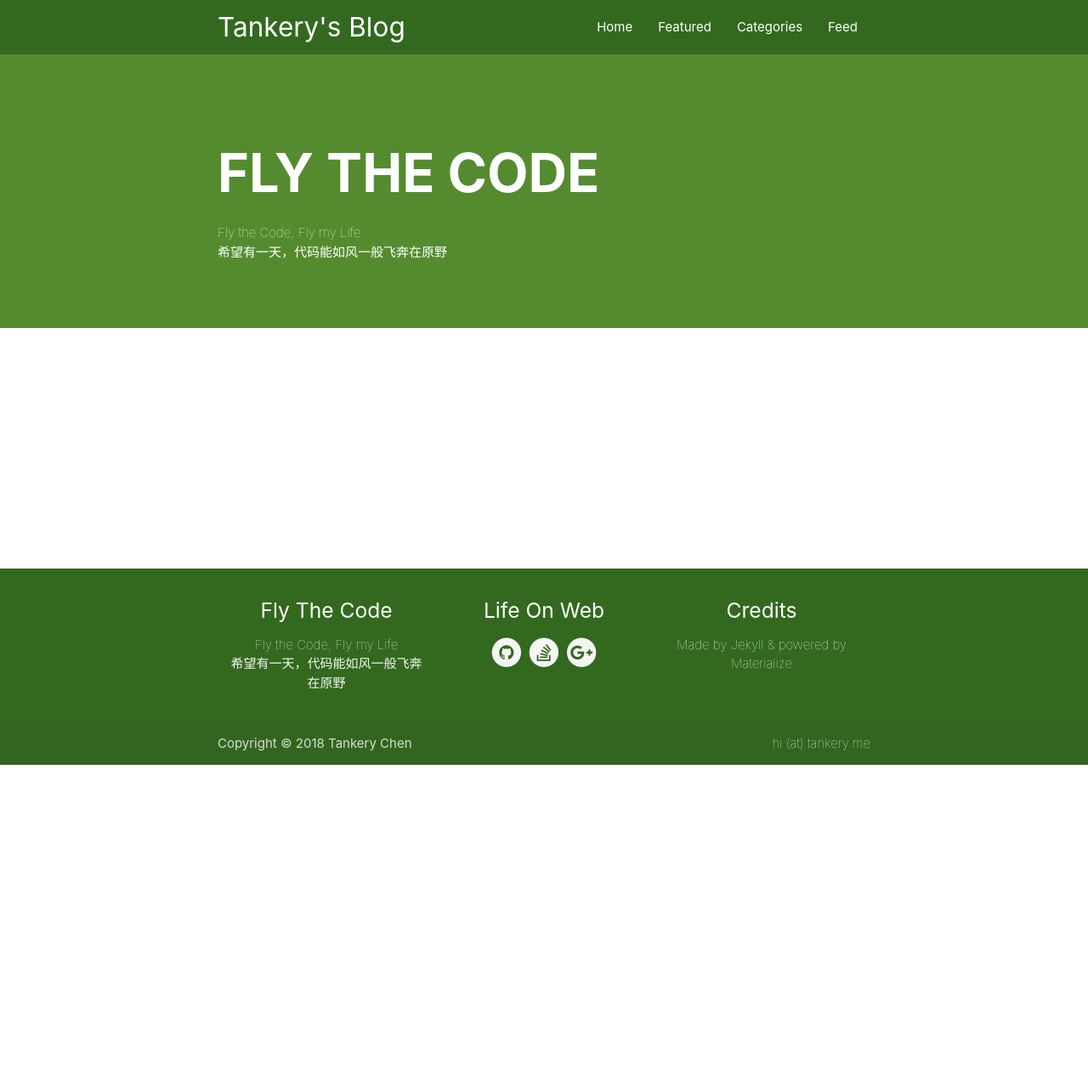
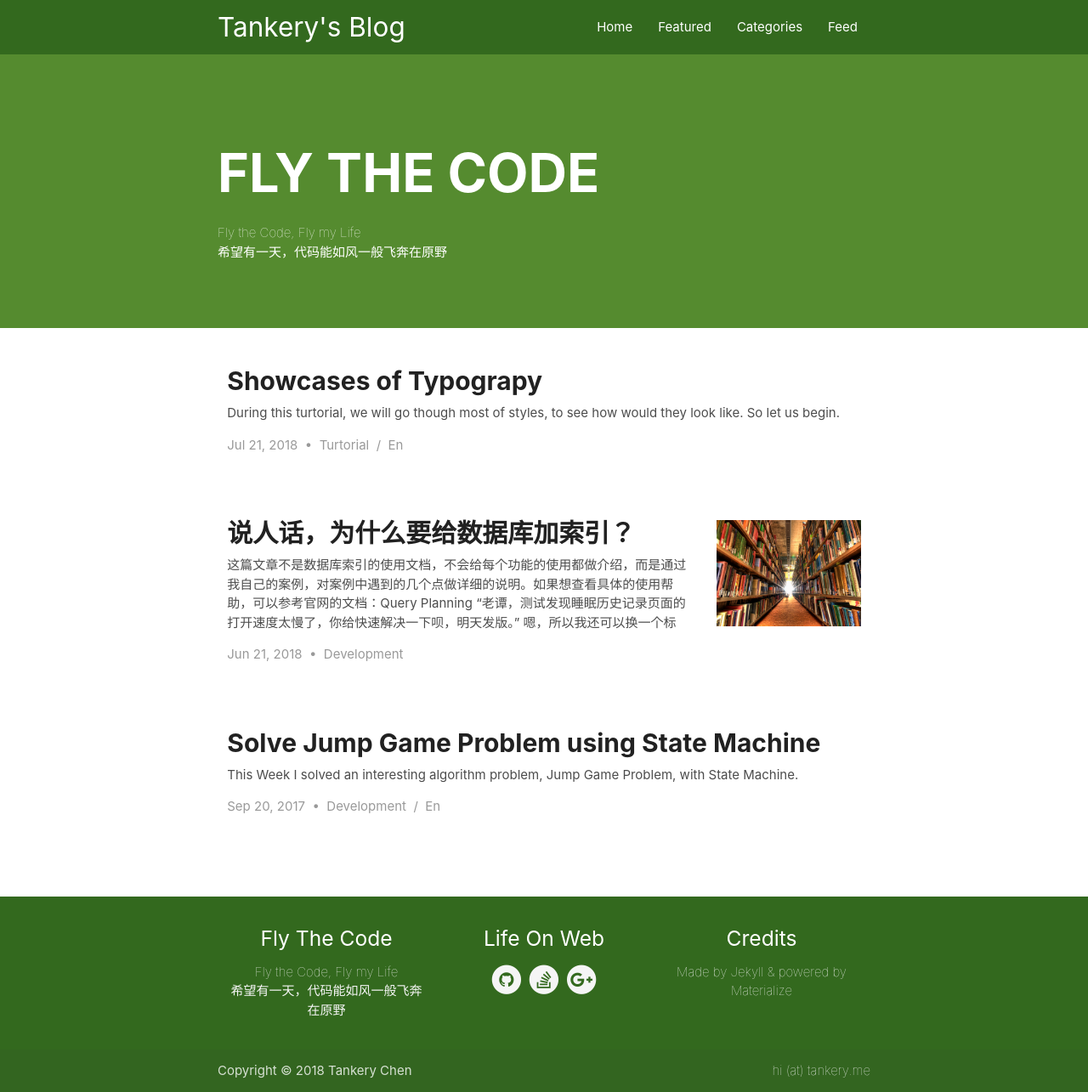
Before and after one commit to tankery/fly-the-code, a Jekyll site: the page built from index.html, in a window 1280 px wide. Shown: the whole page at 85% size. Built offline with Jekyll 4.4.1, drawn with Linux system fonts in a browser that asks for light colours; the list of posts is cut into pages by our own code; before the commit the page ends 900 px from its top, so only the background shows below that; some of the changed lines change nothing that is shown.

Commit message:
Improve post styles, add a post to showcase styles.

````diff
--- /dev/null
+++ b/_posts/2017-09-20-jump-game-problem.md
@@ -0,0 +1,83 @@
+---
+layout: post
+title: Solve Jump Game Problem using State Machine
+description: "An O(n) and constant space solution for Jump Game Problem with State Machine"
+categories:
+  - development
+  - en
+tags:
+  - Jump Game Problem
+  - Algorithm
+  - State Machine
+comments: true
+mathjax: null
+featured: true
+published: true
+---
+
+This Week I solved an interesting algorithm problem, [Jump Game Problem](https://leetcode.com/problems/jump-game/description/), with State Machine.
+
+<!-- more -->
+
+The problem is here:
+
+> Given an array of non-negative integers, you are initially positioned at the first index of the array.
+>
+> Each element in the array represents your maximum jump length at that position.
+>
+> Determine if you are able to reach the last index.
+>
+> For example:
+> A = `[2,3,1,1,4]`, return `true`.
+>
+> A = `[3,2,1,0,4]`, return `false`.
+
+I've seen some solutions also come with an **O(n)** and constant space performance, but the solution is not easy to understood, and hard to reuse to other problem, but **State Machine** is a really strong and flexible way to solve limited state (like true/false state) problem.
+
+For this problem, we know that the target is find a way to jump to last index, so we can have a instinct that this problem can be solve by inverse iteration. So let's have a try in this way.
+
+First, the last index can be skip, as it already the last index, so the state always **true** no mater what.
+
+Then we come to the 2nd number, we need to jump to last index, that's next index for this case, so this number should be 1 or above to jump to next. So if this number is > 0, state keep to **true**, or = 0, state transit to **false**.
+
+For 3rd number, if 2nd number state is **true**, we only need to jump to next index. But if 2nd number state is **false**, we need to jump across 2nd, so this number needs to be > 1 to jump direct to the end.
+
+And we can take more round to iterate all numbers.
+
+Here is a diagram shows the state transition when iterating:
+
+![Jump Game State]({{site.baseurl}}/assets/img/post/jump-game-problem/jump-game-state.png)
+
+In this diagram, we can find the simple pattern of state transition:
+
+1. When current state is **true**, next state can be **true** if > 0, else transit to **false**.
+2. When current state is **false**, next state transit to **true** only if the number is larger than count of continuous **false**s, else, state keep in **false**.
+
+So we can write code now:
+
+``` java
+public boolean canJump(int[] nums) {
+    boolean stateCanJump = true;
+    int falseCount = 0;
+    for (int i = 1; i < nums.length; i++) {
+        int pos = nums.length - i - 1;
+        int value = nums[pos];
+        if (stateCanJump) {
+            if (value == 0) {
+                stateCanJump = false;
+                falseCount = 1;
+            }
+        } else {
+            if (value > falseCount) {
+                stateCanJump = true;
+                falseCount = 0;
+            } else {
+                falseCount++;
+            }
+        }
+    }
+    return stateCanJump;
+}
+```
+
+And problem solved! Congratulations!
--- /dev/null
+++ b/_posts/2018-06-21-why-we-need-indexes-for-database.md
@@ -0,0 +1,270 @@
+---
+layout: post
+title: 说人话，为什么要给数据库加索引？
+description: "你真的理解数据库索引吗？"
+categories:
+  - development
+tags:
+  - Database
+  - Performance
+  - Indexing
+image:
+  feature: why-we-need-indexes-for-database/loughborough-university-library.jpg
+  alt: "Loughborough University Library"
+  credit: Rich Grundy
+  creditlink: https://www.flickr.com/photos/loughboroughuniversitylibrary/6333984637
+comments: true
+mathjax: null
+featured: true
+published: true
+---
+
+> 这篇文章不是数据库索引的使用文档，不会给每个功能的使用都做介绍，而是通过我自己的案例，对案例中遇到的几个点做详细的说明。如果想查看具体的使用帮助，可以参考官网的文档：[Query Planning](https://sqlite.org/queryplanner.html)
+
+“老谭，测试发现睡眠历史记录页面的打开速度太慢了，你给快速解决一下呗，明天发版。”
+
+嗯，所以我还可以换一个标题：“如何在1天之内将页面加载性能提升10倍以上”。。行了不废话，给大家讲讲这个故事。
+
+<!-- more -->
+
+## 太长不看版
+
+1. 数据库存储顺序随机，如果没有索引，每次查询都需要一行行遍历，查找出符合条件的点，复杂度 O(N)
+2. 数据库会按照 rowid 排序，并给主键建立索引，所以如果以 rowid 或者主键为搜索条件，复杂度可以近似看做二分查找的复杂度，即 O(logN)
+3. 如果没有主键，或搜索条件不是主键，可以给搜索目标增加索引，将该字段的搜索复杂度，提升到 O(logN)
+4. 如果搜索条件有多个，可以建立组合索引 (multi-column index)，将搜索复杂度，降低到 O(k * logN)
+5. 注意，如果搜索条件中带有范围的搜索，可能导致索引失效，退化到 O(N) 复杂度，可以通过合理排列联合索引的字段顺序来避免。
+
+好了，如果这个精简版看得不过瘾，那就请继续阅读，我会用一个案例，也就是本次性能优化的故事，来解释上面的几点。
+
+## 问题背景
+
+首先，我们需要先来了解一下我们睡眠应用的数据设计，让大家对问题域有个基本的了解。
+
+睡眠采用了类似 [Google Fit API](https://developers.google.com/fit/overview) 的设计，将睡眠分为 `DataSession` 和 `DataPoint` 两部分。session 主要用于记录一次睡眠的开始和结束时间，而 point 则是所有数据的存储结构。睡眠深度、心率等数据，都是以 point 的形式存储在一张大表中。如果需要展现一次睡眠的记录，需要首先查找出 session，之后根据 session 的起止时间，找出这个区间的所有 point。
+
+下面我们简化一下这个问题，假设 DataPoint 有下面的结构：
+
+``` java
+class DataPoint {
+    int type;
+    long time;
+    String values;
+    String account;
+}
+```
+
+它确定了数据的类型、数据发送的时间，数据的值，以及所属账号。
+
+每个 point 都是独立的，可能被任何 session 包含，所以也有着独立的数据同步逻辑。如需加载一段睡眠，那么需要将这段睡眠时间内所有的 point 都加载出来。在用户打开历史记录页面时，这个加载过程大致分为这么几步：
+
+1. 从数据库查找当前页面时间范围内的 point，更新到UI。
+2. 向服务器请求这段时间的数据，用于更新本地的数据。
+3. 从服务器拉下一串 point 后，更新数据库。如果 point 不存在，则插入该点，如果已经存在，则跳过。
+4. 再次更新UI。
+
+睡眠历史每次展现一个月，加上预加载的一个月，需要一次加载两个月的数据。假设每天有一段8小时的睡眠，每10分钟有一个睡眠深度数据，那么就需要一次加载近3000个数据点。
+
+感官上认为，这个速度肯定会很慢，但是具体慢在哪里，心里还没底。于是利用 Android Studio 的 [Android Profiler](https://developer.android.com/studio/profile/android-profiler) 工具，对加载过程做了分析。最终发现占用绝大部分时间的，就是数据库的查询操作。
+
+这是因为，在从服务器拉下更新的 points 后，需要更新数据库。由于需要避免重复数据的插入，所以在每个点的插入前，都需要查找是否有重复的点。如果与数据库现有点重复，则需跳过。这就需要大量的查询的操作，如果说数据库有 M 个点，从服务器拉下 N 个点，最坏情况，使用遍历查询的话，需要做 M x N 次比对，复杂度是 O(MN)。
+
+那么数据库查询的复杂度到底是多少呢？
+
+## 数据库查询原理
+
+首先我们需要知道，虽然数据库利用 SQL 语句来构建查询条件，查询的过程是个黑盒，但它也不是什么魔法，我们可以通过理性分析来估计其复杂度。
+
+假设我们有如下的数据表（有一个默认的自增长的 rowid）：
+
+| rowid | type | time | values | account |
+| -- | -- | -- | -- | -- |
+| 1 | 1 | 10 | "" | "tankery" |
+| 2 | 2 | 10 | "" | "tankery" |
+| 3 | 1 | 50 | "" | "lilya" |
+| 4 | 1 | 20 | "" | "tankery" |
+| 5 | 2 | 20 | "" | "lilya" |
+
+可以看到，由于点的插入顺序是随机的，数据点是乱序排列的。那如果我们需要知道一个新的点是否与现有点重复，需要怎么做呢？由于存储结构是乱序的，我们只能一个个遍历。比如我们想知道 {type: 1, time: 20, account: "tankery"} 的点是否与现有数据重复，我们可以构建下面的查询：
+
+``` sql
+SELECT count(*) FROM `data_point`
+  WHERE `type` = 1
+  AND `time` = 20
+  AND `account` = "tankery";
+```
+
+这样的一个查询，需要给每一行数据都做比较，确定 type, time, account 是否符合条件。其复杂度是 O(N)。这个性能有多差呢？看看下面这个图来直观的感受下：
+
+![Comparison of Binary Search: O(log n) to Full Scan: O(n)](/assets/img/post/why-we-need-indexes-for-database/performance-of-bin-search-and-scan.png)
+> 来源：[Jason Feinstein 的博客](https://medium.com/@JasonWyatt/squeezing-performance-from-sqlite-indexes-indexes-c4e175f3c346)
+
+也就是说，随着数据量的增大，对排序过的数据做二分查找，其时间增长相对 O(N) 来说，几乎可以忽略不计了。
+
+那么如何确定数据库的查询，采用的是什么方法？复杂度是什么？下面祭出神器，`EXPLAIN QUERY PLAN`。在查询语句前加上这句话，让数据库给你解释清楚它的查询计划。让你清清楚楚建索引，明明白白做查询。那么我们就用这个神器来看看，没加索引的数据库，采用的是什么方案（我这里使用的是 SQLite 数据库，我猜其他数据库应该也会有类似功能）：
+
+``` sql
+EXPLAIN QUERY PLAN
+SELECT count(*) FROM `data_point`
+  WHERE `type` = 1
+  AND `time` = 20
+  AND `account` = "tankery";
+```
+
+查询的结果是：
+
+| selectid | order | from | detail |
+| -- | -- | -- | -- |
+| 0 | 0 | 0 | SCAN TABLE data_point |
+
+可以看到，没有增加索引的数据库，确实是只能使用遍历 (SCAN) 的方式来一行一行比对了。那么，是时候谈谈索引了。
+
+## 数据库索引
+
+索引，就是给某个字段建立了一个排序表，就像是图书馆按照图书的编号进行排序，查找某个编号的图书时，只需要使用类似二分查找的方式，就可以迅速找到对应的图书了。
+
+数据库会分配一个额外的空间，用来存储索引表，每次对数据库的修改（插入、修改、删除），也都会对应的修改索引表，所以增加索引以后，会一定程度的增加数据库大小，和数据库修改的时间。因此，如果你的数据库是修改多，查询少，那么就需要三思一下，增加索引是否有必要了。
+
+对于上面的数据表，我们可以用下面的语句对 type 建索引：
+
+``` sql
+CREATE INDEX IF NOT EXISTS "point_type" ON `data_point`(type);
+```
+
+这行SQL语句为 data_point 数据表的 type 字段建立了一个名为 point_type 的索引。建立以后，索引表将会以类似下面这样的形式组织：
+
+| type | rowid |
+| -- | -- |
+| 1 | 1 |
+| 1 | 3 |
+| 1 | 4 |
+| 2 | 2 |
+| 2 | 5 |
+
+可以看到，索引表按照 type 进行了排序，这样，当我们应用查询语句时，数据库能够非常迅速的在索引表中找到符合条件的 type，并通过对应的 rowid，找到原数据表中所有值。使用 `EXPLAIN QUERY PLAN` 来验证一下我们的想法：
+
+| selectid | order | from | detail |
+| -- | -- | -- | -- |
+| 0 | 0 | 0 | SEARCH TABLE data_point USING INDEX point_type (type=?) |
+
+数据库诚不欺我，真的使用了 INDEX 来 SEARCH，而不是 SCAN 了。但是，聪明的你是否发现，这个索引对于我们的查询并没有什么用，迅速查到 type = 1 的数据，然后呢？除 type 之外的内容没有排序，还是有一大半的数据需要一个个查询。
+
+这时我们会想，既然索引能加快目标字段的查询速度，那既然我们的查询需要依赖多个字段，那给每个字段都给建立个索引不就行了？不错，来试试：
+
+``` sql
+CREATE INDEX IF NOT EXISTS "point_type" ON `data_point`(type);
+CREATE INDEX IF NOT EXISTS "point_time" ON `data_point`(time);
+CREATE INDEX IF NOT EXISTS "point_account" ON `data_point`(account);
+```
+
+然后再次使用 `EXPLAIN QUERY PLAN` 来验证我们的想法：
+
+| selectid | order | from | detail |
+| -- | -- | -- | -- |
+| 0 | 0 | 0 | SEARCH TABLE data_point USING INDEX point_type (type=?) |
+
+疯了疯了，已经为每个字段都加上了索引，这个数据库怎么不听话，还是只用 type？？“这届数据库不行”。
+
+但冷静下来想想，为每个字段单独建立索引，就会建立三个依照不同字段进行排序的独立的索引表，当我们使用 type 来索引，这些行对应到其他两个表，就是乱序的，无法二分查找。
+
+这时我们会想，不是还有个组合索引么，可以用它么？
+
+## 组合索引 (multi-column index)
+
+我们先丢掉之前创建的那些没用的东西：
+
+``` sql
+DROP INDEX IF EXISTS `point_type`;
+DROP INDEX IF EXISTS `point_time`;
+DROP INDEX IF EXISTS `point_account`;
+```
+
+然后可以用下面的语句来创建一个组合索引：
+
+``` sql
+CREATE INDEX IF NOT EXISTS "point_query" ON `data_point`(type, time, account);
+```
+
+这是什么意思呢？其实，组合索引，会将指定的字段，都放入同一张索引表，并且会按照创建时的顺序，对各个字段依次进行排序。也就是说，对于上面的索引，数据库会先按照 type 排序，再按照 time，然后是 account。这张索引表建立起来，是类似下面这个样子的：
+
+| type | time | account | rowid |
+| -- | -- | -- | -- |
+| 1 | 10 | "tankery" | 1 |
+| 1 | 20 | "tankery" | 4 |
+| 1 | 50 | "lilya" | 3 |
+| 2 | 10 | "tankery" | 2 |
+| 2 | 20 | "lilya" | 5 |
+
+可以看到，首先是按照 type 排序，如果 type 相等，就按照 time 排序，如果 time 也相等，才会按照 account 排序。看起来不错，我们再用 `EXPLAIN QUERY PLAN` 验证一下：
+
+| selectid | order | from | detail |
+| -- | -- | -- | -- |
+| 0 | 0 | 0 | SEARCH TABLE data_point USING COVERING INDEX point_query (type=? AND time=? AND account=?) |
+
+非常棒！将三个查询条件全都囊括了，而且，原来的 "USING INDEX" 变成了 "USING COVERING INDEX"，什么意思呢？好事坏事？
+
+其实 COVERING INDEX 指的是，索引表已经包含了所有查询所需的信息，无需再通过 rowid 到原始数据表中去查找原始数据行了。上面这个例子，由于索引表已经包含了所有查询条件，而且我们仅需要 count，不需要具体信息，因此仅仅查询索引表就已经可以获取到我们所需的查询结果。这使得查询速度又提升了一倍（不需要通过rowid进行二次查找）。
+
+看起来非常完美了，打完收工？
+
+## 范围查询 (RANGE SCAN)
+
+范围查询实际上是个比较复杂的用法了，大部分讲数据库索引的文章都不会做介绍，但没办法，很多时候我们就是需要做范围查询。比如回到我们的问题域。有一个需求是需要加载一个月中所有的数据点，也就是数据点的 time 字段在某个时间范围内的所有数据点，这时，还能不能优雅的使用索引来查询呢？
+
+如果我们仍然使用前文的组合索引，那么还是使用 `EXPLAIN QUERY PLAN` 来查看数据库的查询策略：
+
+``` sql
+EXPLAIN QUERY PLAN
+SELECT * FROM `data_point`
+  WHERE `type` = 1
+  AND `time` >= 20
+  AND `time` < 100
+  AND `account` = "tankery";
+```
+
+结果如下：
+
+| selectid | order | from | detail |
+| -- | -- | -- | -- |
+| 0 | 0 | 0 | SEARCH TABLE data_point USING INDEX point_query (type=? AND time>? AND time<?) |
+
+为何 account 的索引没有用上？
+
+回到组合索引的实现，我们发现，当我们的查询中包含了一个范围查询以后，由于 time 的值是在一个范围内，而不是特定的值时，account 字段就是乱序的了，因为 account 只有在 time 一致时，才会排序。也就是说，如果需要用上某个字段的索引，那么就必须确保这个字段的前序字段，都是确定的值。
+
+这就引出了建立索引时一个非常重要的原则：“相等查询的字段，尽量放在组合索引的前面”。
+
+对于我们的业务需求，你会发现，我们还是有机会用上所有字段的索引，因为 account 字段，实际上也是相等查询。我们按照这个原则，重新创建索引：
+
+``` sql
+DROP INDEX IF EXISTS `point_query`;
+CREATE INDEX IF NOT EXISTS "point_query" ON `data_point`(type, account, time);
+```
+
+这个索引建立以后，索引表大概是这个样子：
+
+| type | account | time | rowid |
+| -- | -- | -- | -- |
+| 1 | "lilya" | 50 | 3 |
+| 1 | "tankery" | 10 | 1 |
+| 1 | "tankery" | 20 | 4 |
+| 2 | "lilya" | 20 | 5 |
+| 2 | "tankery" | 10 | 2 |
+
+也就是按照 type -> account -> time 的顺序进行排序了。我们分析一下查询策略，结果如下：
+
+| selectid | order | from | detail |
+| -- | -- | -- | -- |
+| 0 | 0 | 0 | SEARCH TABLE data_point USING INDEX point_query (type=? AND account=? AND time>? AND time<?)
+
+终于，我们再次用上了所有的索引字段。
+
+实测发现，所有的数据库操作，时间都降到了1s以下，对于一个异步加载，我已经心满意足了。
+
+## 参考资料
+
+如果你觉得我的故事不好听，或者想了解更多，可以看看下面几篇为你精选的文章，祝好。
+
+- Jason Feinstein: [Squeezing Performance from SQLite: Indexes? Indexes!](https://medium.com/@JasonWyatt/squeezing-performance-from-sqlite-indexes-indexes-c4e175f3c346)
+- SQLite Org: [Query Planning](https://sqlite.org/queryplanner.html)
+- Range Query: [Using the Index, Luke](https://use-the-index-luke.com/sql/where-clause/searching-for-ranges/greater-less-between-tuning-sql-access-filter-predicates)
--- /dev/null
+++ b/_posts/2018-07-21-post-styles-showcase.md
@@ -0,0 +1,148 @@
+---
+layout: post
+title: Showcases of Typograpy
+description: "Cover most styles used in articale"
+categories:
+  - turtorial
+  - en
+tags:
+  - Showcase
+  - Styles
+comments: true
+mathjax: null
+featured: true
+published: true
+---
+
+During this turtorial, we will go though most of styles, to see how would they look like.
+
+So let us begin.
+
+<!-- more -->
+
+# Heading 1
+
+Following contents.
+
+## Heading 2
+
+Following contents.
+
+### Heading 3
+
+Following contents.
+
+#### Heading 4
+
+Following contents.
+
+##### Heading 5
+
+Following contents.
+
+###### Heading 6
+
+And There are no heading 7. Actually, heading 5 and 6 using a same style, And the font size is same as normal content, because most of time, we don't need such deep heading levels, 3 heading (from 2 to 4) will have best effect for a post.
+
+Here is another paragraph.
+
+> And a quote.<br>
+> With Two lines
+
+A bueatiful Horizontal Rule:
+
+---
+
+## Emphasis
+
+Of cause, we have emphasis like **bold**, *Italic*, and ~~Strikethrough~~.
+
+And some styles can be used by html, Like <sup>superscripts</sup>, Or <sub>subscripts</sub> inline.
+
+## Lists
+
+A normal ordered list:
+
+1. list item 1.
+2. list item 2.
+
+And unorderd list:
+
+- list item 1.
+- list item 2.
+
+Also support nested list:
+
+1. list parent 1.
+    - Sub list item.
+    - Support multi level nesting.
+        1. Another level.
+2. Still couting the ordered number.
+3. And line breaks for list item:
+
+    Here is content align to this item.
+
+    New paragraph is also avaliable.
+
+## Links and Images
+
+Link can presented as [simple link](#) or [Link with title](# "Title of this link").
+
+Images can rendered inline: ![alt text]({{site.baseurl}}/assets/img/favicon.ico)
+
+And can use a block, image will be scaled down if needed:
+
+![alt text]({{site.baseurl}}/assets/img/fly_the_code-196x196.png)
+
+You can make the image clickable with link:
+
+[![alt text]({{site.baseurl}}/assets/img/post/why-we-need-indexes-for-database/loughborough-university-library.jpg)](# "Link of image")
+
+If you need the image be centered, use a class `center`:
+
+<img class="center" src="{{site.baseurl}}/assets/img/fly_the_code-196x196.png">
+
+## Code
+
+We can use `inline code` in sentence. Also, a block of code also availiable:
+
+``` html
+<head>
+    <title>Fly the Code</title>
+</head>
+<body>
+    <h1>Welcom!</h1>
+    <p>Fly the Code, Fly my Life</p>
+</body>
+```
+
+Block code support lots of language syntax highlighting.
+
+## Table
+
+Support different align type for table, and emphasis inside table cell:
+
+| This | Is | Header |
+| -- |:--:| --:|
+| we can align start | align center | or end |
+| and use *emphasis* | **inside** | ~~table~~<sup>cool</sup> |
+
+## Video and iframe
+
+Videos and iframes will aligned to center with a class `center`.
+
+<video controls="" class="center">
+    <source src="https://www.w3schools.com/htmL/mov_bbb.mp4" type="video/mp4">
+    <source src="https://www.w3schools.com/htmL/mov_bbb.ogg" type="video/ogg">
+    Your browser does not support HTML5 video.
+</video>
+
+Video hosted on [w3school](https://www.w3schools.com/htmL/html5_video.asp).
+
+And here is a iframe:
+
+<iframe class="center" width="560" height="315" src="https://www.youtube.com/embed/mb-XCaA2HZs" frameborder="0" allow="autoplay; encrypted-media" allowfullscreen></iframe>
+
+## Thanks for using
+
+OK, this is the end, if you are enjoy the styles, fork the repo to use, thanks.
--- a/_sass/_home.scss
+++ b/_sass/_home.scss
@@ -79,6 +79,7 @@
 
       .post-image {
         height: 100%;
+        padding-bottom: 0.5rem;  // 0.5rem to match text line-height.
 
         .img {
           height: 100%;
--- a/_sass/_post.scss
+++ b/_sass/_post.scss
@@ -1,3 +1,22 @@
+
+.post-content {
+  // Header Styles
+  h1 { font-size: 3rem; }
+  h2 { font-size: 2.2rem; }
+  h3 { font-size: 1.6rem; }
+  h4 { font-size: 1.2rem; font-weight: bold; }
+  h5 { font-size: 1rem; font-weight: bold; }
+  h6 { font-size: 1rem; font-weight: bold; }
+
+  img, video {
+    max-width: 100%;
+    height: auto;
+  }
+
+  .center {
+    display: block;
+    margin: auto;
+  }
 
   pre {
     padding: 1.25rem;
@@ -5,10 +24,9 @@
     margin-bottom: 1.5625rem;
   }
 
-.table-of-contents {
-  min-width: 124px;
+  p > code {
+    padding: 0.15rem 0.5rem;
+    border-radius: 0.25rem;
+    background: rgba(240, 240, 240, 0.8);
   }
-
-.doc-footer .doc-links li i {
-  vertical-align: middle;
 }
````
Also changed, not shown: assets/img/post/jump-game-problem/jump-game-state.png (added), assets/img/post/why-we-need-indexes-for-database/loughborough-university-library.jpg (added), assets/img/post/why-we-need-indexes-for-database/performance-of-bin-search-and-scan.png (added). Lines whose indentation alone changed are shown as unchanged.
